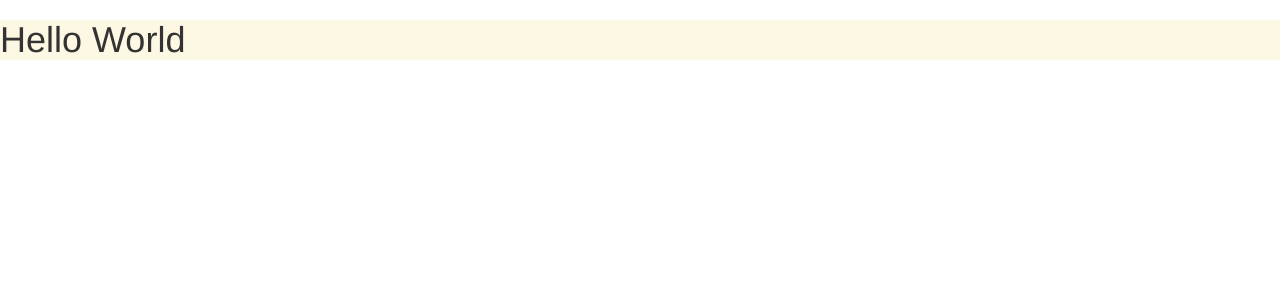
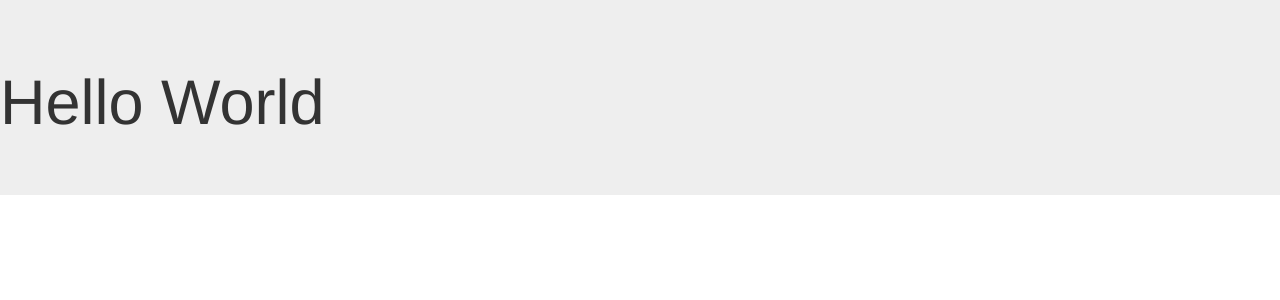
Before and after one commit to Alice-Rez/Angular-basic-counter, an Angular app: page / in a window 1280 px wide. Shown: the top 300 px of the page. Built offline with nearby package versions, Linux system fonts and the light colour scheme.

Commit message:
bootstrap test

```diff
--- a/src/app/app.component.html
+++ b/src/app/app.component.html
@@ -1 +1 @@
-<h1 class="bg-warning">Hello World</h1>
+<div class="jumbotron"><h1>Hello World</h1></div>
```
